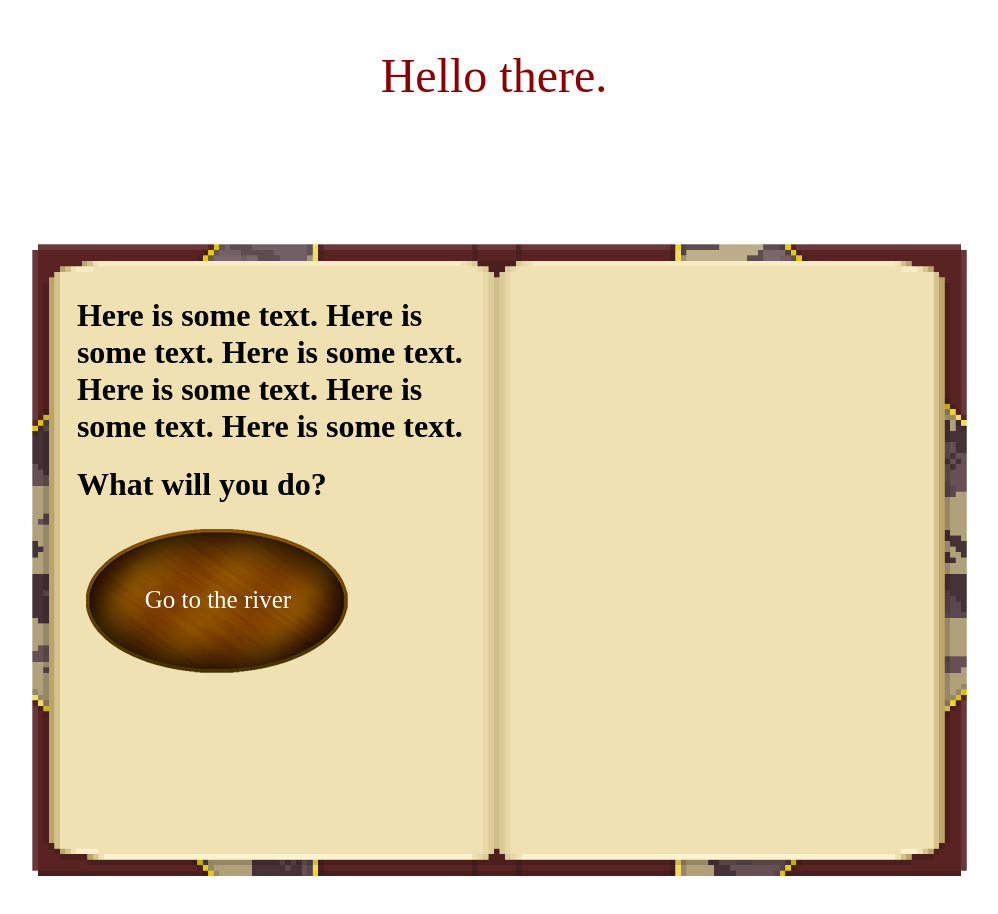
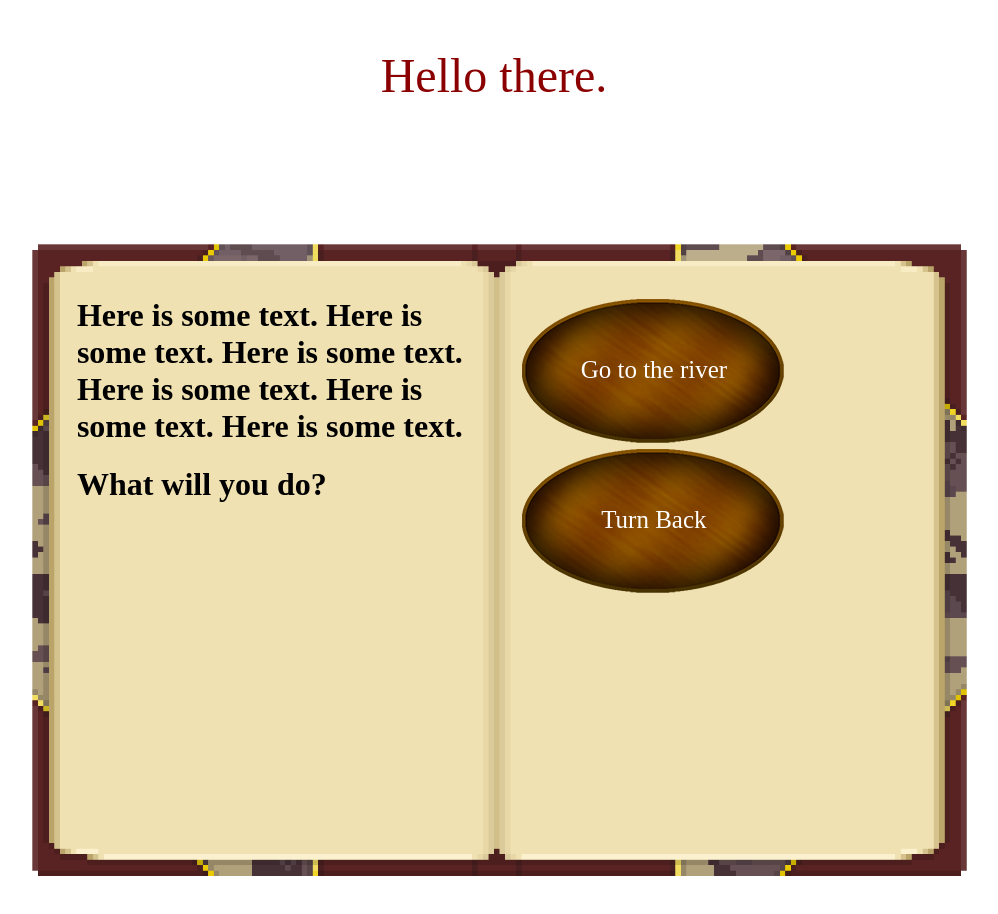
Before and after one commit to RIT-New-Media-Capstone/User-Interactive-Story, a plain HTML site: page index.html in a window 1280 px wide. Shown: the whole page, without its empty margins (146-1144 px from the left). Drawn offline with Linux system fonts and the light colour scheme.

Commit message:
created separate pages

```diff
--- a/index.html
+++ b/index.html
@@ -13,10 +13,17 @@
     <div id="storytime">
         <img src="animationTest/book-77.png" alt="" style="width: 100%" id="book", onclick="redirect()">
         <div id="alpha">
-            <h1 id="story">Here is some text. Here is some text. Here is some text. Here is some text. Here is some text. Here is some text.</h1>
-            <h1 id="story">What will you do?</h1>
+            <div id="left">
+                <h1 id="story">Here is some text. Here is some text. Here is some text. Here is some text. Here is some text. Here is some text.</h1>
+                <h1 id="story">What will you do?</h1>
+            </div>
+            <div id="right">
+                <option-button text="Go to the river"></option-button>
+                <option-button text="Turn Back"></option-button>
+            </div>
 
-            <option-button text="Go to the river"></option>
+
+
         </div>
     </div>
 
--- a/styles.css
+++ b/styles.css
@@ -11,10 +11,15 @@
     position: absolute;
     top: 15%;
     left: 17%;
+    display: flex;
 }
 #story{
     width: 32.5vw;
     font-size: 200%;
+}
+
+#right{
+    padding: 20px;
 }
 
 p {
```
